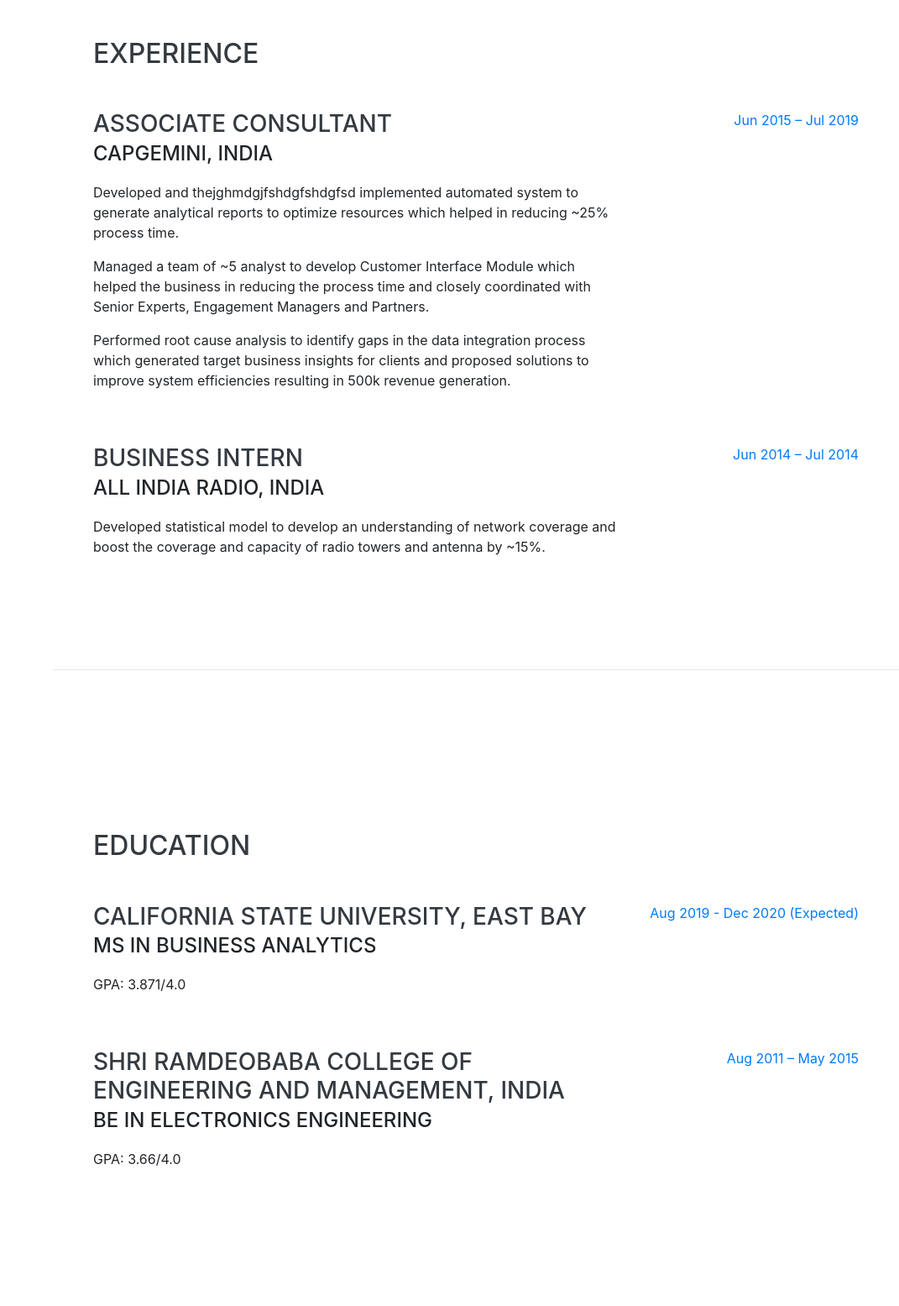
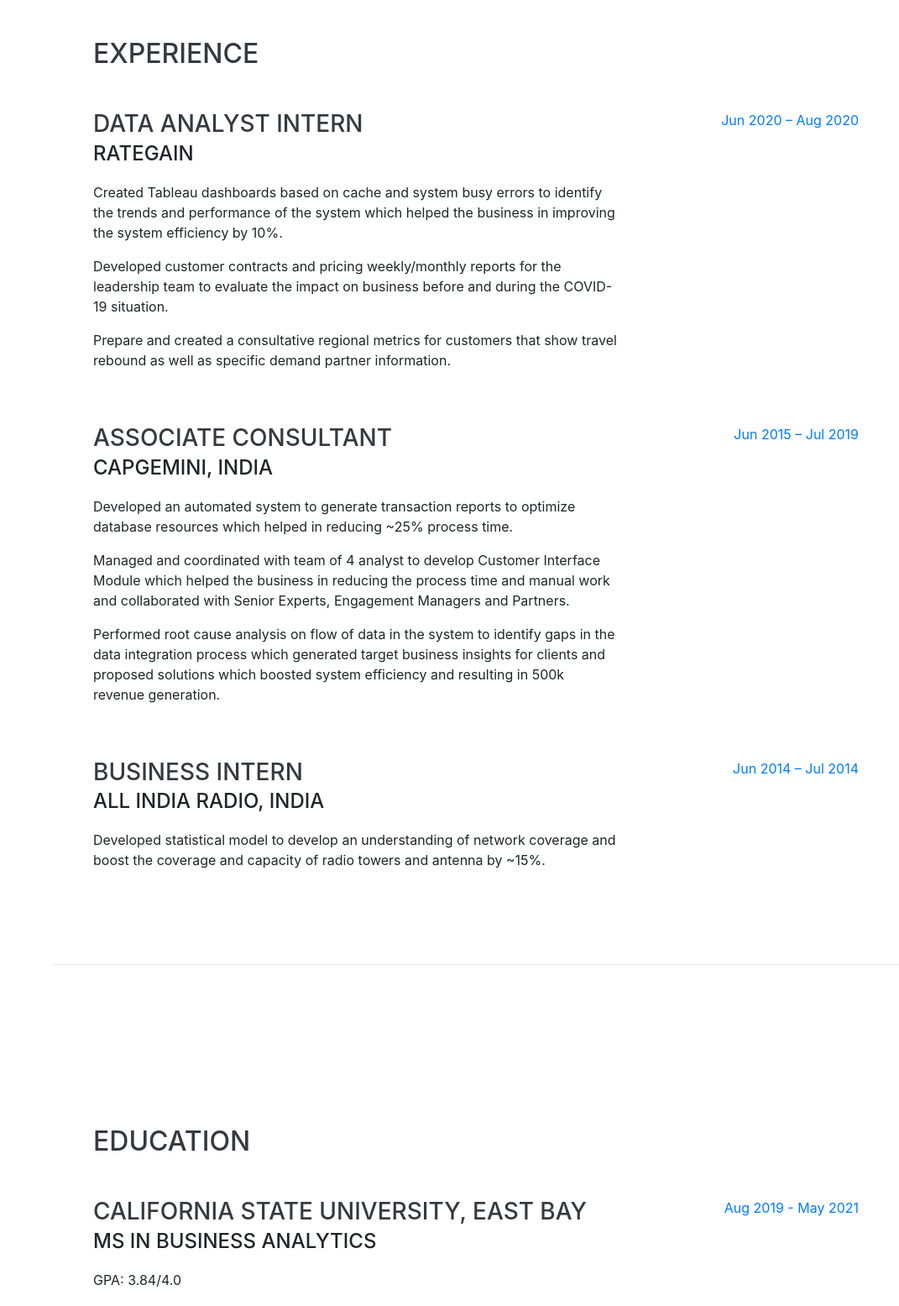
Before and after one commit to arjavkala/arjavkala.github.io, a website with bundled scripts: page index.html in a window 1280 px wide. Shown: the part 804-2359 px from the top of the page at 84% size, without its empty margins (209-1280 px from the left). Built offline with nearby package versions, Linux system fonts and the light colour scheme; a web font is replaced by a local one.

Commit message:
Update index.html

```diff
--- a/index.html
+++ b/index.html
@@ -72,7 +72,8 @@
         <div class="subheading mb-5">510-963-7312 | 25200 Carlos Bee Blvd Apt #268 Hayward, CA, 94542 |
           <a href="mailto:name@email.com">arjavk@gmail.com</a>
         </div>
-        <p class="lead mb-5">Passionate Business & Data Science Analyst actively looking an internship role for summer 2020. Consultant with 4 years of work experience in Customer and Product Analysis, KPI design, developed business intelligence solutions for clients using Data Analysis and Visualization.</p>
+        <p class="lead mb-5">Business & Data Analyst professional comfortable working cross-functionally with external and internal stakeholders and actively looking for a Full-Time opportunity. Consultant with 4 years of work experience, proficient in developing broad understanding of data and ensuring its effectiveness within the given commercial business context
+such as Customer and Product Analysis, KPI design, Business reporting by generating actionable insights, building performance dashboards</p>
        <!-- <div class="social-icons">
           <a href="#">
             <i class="fab fa-linkedin-in"></i>
@@ -98,11 +99,25 @@
 
         <div class="resume-item d-flex flex-column flex-md-row justify-content-between mb-5">
           <div class="resume-content">
+            <h3 class="mb-0">Data Analyst Intern </h3>
+            <div class="subheading mb-3">RateGain </div>
+            <p>Created Tableau dashboards based on cache and system busy errors to identify the trends and performance of the system which helped the business in improving the system efficiency by 10%.</p>
+			<p>Developed customer contracts and pricing weekly/monthly reports for the leadership team to evaluate the impact on business before and during the COVID-19 situation.</p>
+			<p>Prepare and created a consultative regional metrics for customers that show travel rebound as well as specific demand partner information.</p>
+          </div>
+          <div class="resume-date text-md-right">
+            <span class="text-primary">Jun 2020 – Aug 2020</span>
+          </div>
+        </div>
+
+
+        <div class="resume-item d-flex flex-column flex-md-row justify-content-between mb-5">
+          <div class="resume-content">
             <h3 class="mb-0">Associate Consultant </h3>
             <div class="subheading mb-3">Capgemini, India </div>
-            <p>Developed and thejghmdgjfshdgfshdgfsd implemented automated system to generate analytical reports to optimize resources which helped in reducing ~25% process time.</p>
-			<p>Managed a team of ~5 analyst to develop Customer Interface Module which helped the business in reducing the process time and closely coordinated with Senior Experts, Engagement Managers and Partners.</p>
-			<p>Performed root cause analysis to identify gaps in the data integration process which generated target business insights for clients and proposed solutions to improve system efficiencies resulting in 500k revenue generation.</p>
+            <p>Developed an automated system to generate transaction reports to optimize database resources which helped in reducing ~25% process time.</p>
+			<p>Managed and coordinated with team of 4 analyst to develop Customer Interface Module which helped the business in reducing the process time and manual work and collaborated with Senior Experts, Engagement Managers and Partners.</p>
+			<p>Performed root cause analysis on flow of data in the system to identify gaps in the data integration process which generated target business insights for clients and proposed solutions which boosted system efficiency and resulting in 500k revenue generation.</p>
           </div>
           <div class="resume-date text-md-right">
             <span class="text-primary">Jun 2015 – Jul 2019</span>
@@ -134,10 +149,10 @@
           <div class="resume-content">
             <h3 class="mb-0">California State University, East Bay  </h3>
             <div class="subheading mb-3">MS in Business Analytics  </div>
-            <p>GPA: 3.871/4.0  </p>
+            <p>GPA: 3.84/4.0  </p>
           </div>
           <div class="resume-date text-md-right">
-            <span class="text-primary">Aug 2019 - Dec 2020 (Expected)</span>
+            <span class="text-primary">Aug 2019 - May 2021</span>
           </div>
         </div>
 
```
